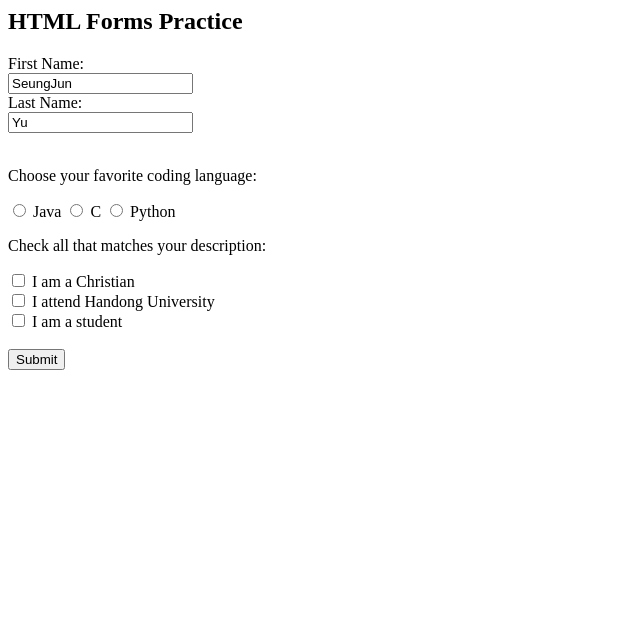
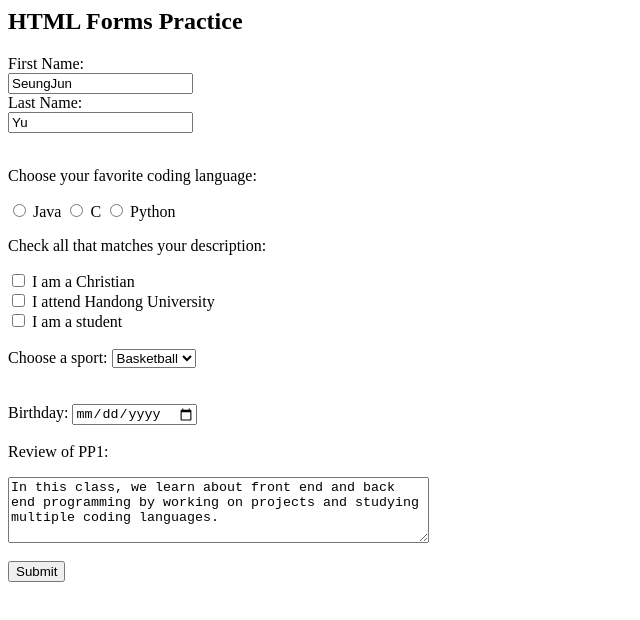
Before and after one commit to Just1n99/PP1_Project2, a plain HTML site: page form.html in a window 1280 px wide. Shown: the whole page, without its empty margins (0-640 px from the left). Drawn offline with Linux system fonts and the light colour scheme.

Commit message:
Updated form.html

```diff
--- a/form.html
+++ b/form.html
@@ -22,7 +22,23 @@
         <input type="checkbox" id="school" name="school" value="Handong">
         <label for="school"> I attend Handong University</label><br>
         <input type="checkbox" id="occupation" name="occupation" value="Student">
-        <label for="occupation"> I am a student</label><br><br>
+        <label for="occupation"> I am a student</label><br>
+
+        <br>
+        <label for="sports">Choose a sport:</label>
+        <select name="sports" id="sports">
+            <option value="basketball">Basketball</option>
+            <option value="soccer">Soccer</option>
+            <option value="baseball">Baseball</option>
+        </select><br><br>
+
+        <br>
+        <label for="birthday">Birthday: </label>
+        <input type="date" name="birthday" id="birthday"><br>
+
+        <br>
+        <label for="classreview">Review of PP1:</label></p>
+        <textarea id="classreview" name="classreview" rows="4" cols="50">In this class, we learn about front end and back end programming by working on projects and studying multiple coding languages.</textarea><br><br>
         <input type="submit" value="Submit">
     </body>
 </html>
```
